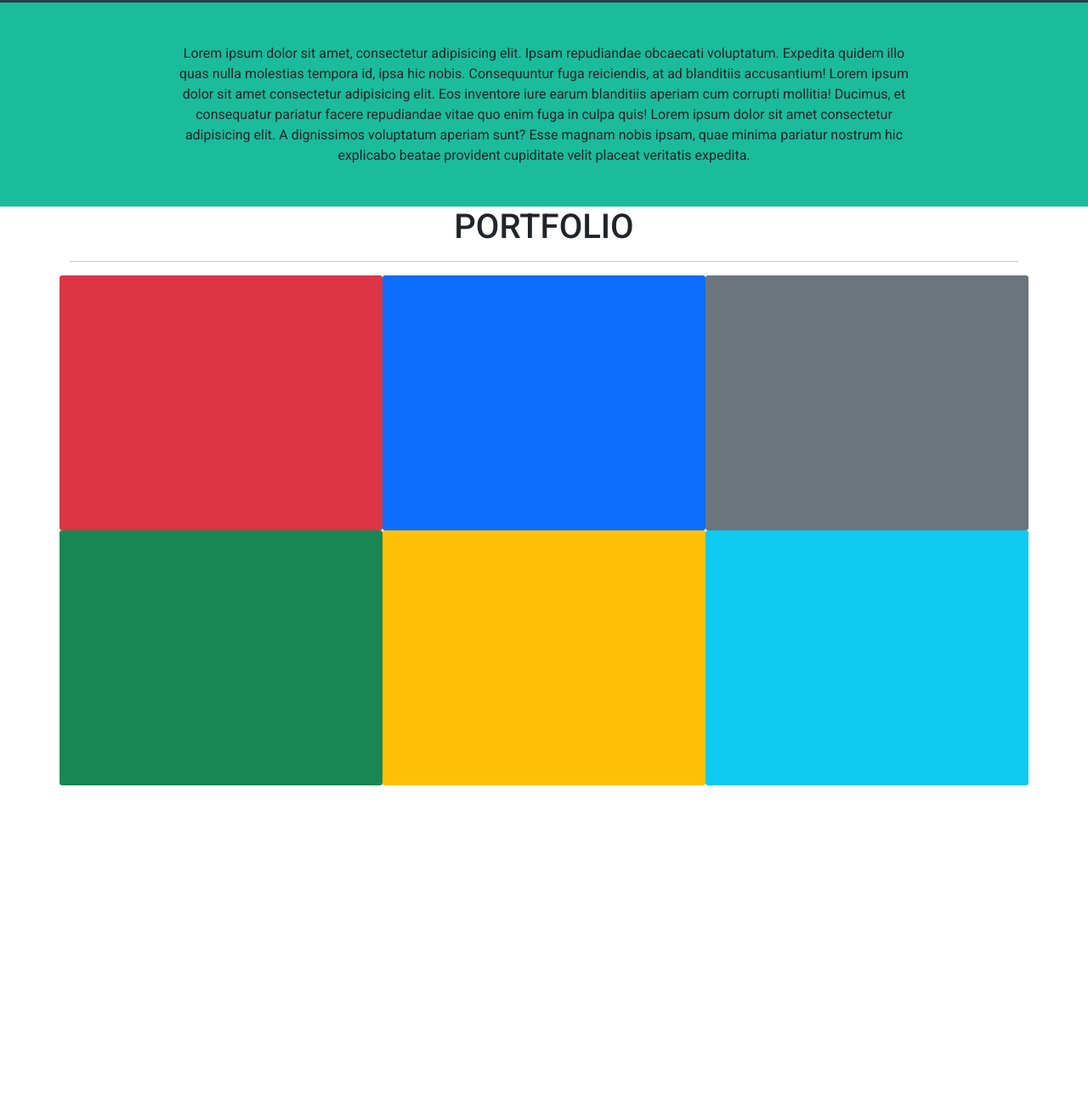
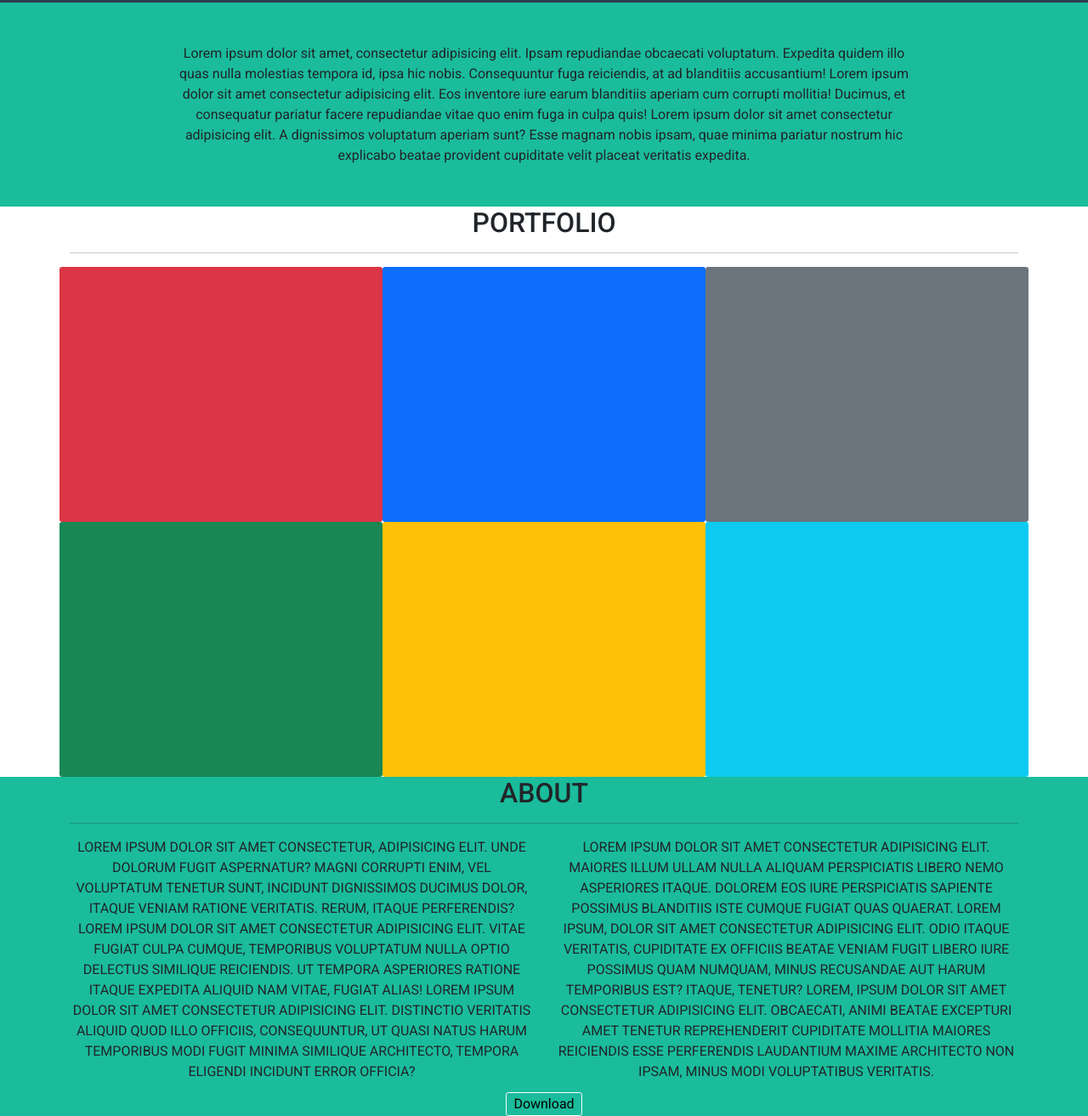
Before and after one commit to LeleGuidi/html-css-bootstrap-freelancer, a plain HTML site: page index.html in a window 1280 px wide. Shown: the part 63-1376 px from the top of the page at 85% size. Before the commit the page ends 987 px from the top, so only its background shows below. Drawn offline with nearby package versions, Linux system fonts and the light colour scheme.

Commit message:
Sezione about completata

```diff
--- a/css/style.css
+++ b/css/style.css
@@ -9,6 +9,12 @@
 -------------------*/
 body {
     font-family: 'Roboto', sans-serif;
+}
+/*-------------------
+    COLOR
+-------------------*/
+.hero, #about {
+    background-color: #1abc9c;
 }
 /*-------------------
     COMMON
@@ -30,9 +36,3 @@ header a {
     text-decoration: none;
     color: inherit;
 }
-/*-------------------
-    HERO
--------------------*/
-.hero {
-    background-color: #1abc9c;
-}
--- a/index.html
+++ b/index.html
@@ -59,7 +59,7 @@
             <!-- Sezione portfolio  -->
             <section id="portfolio">
                 <div class="container text-center text-uppercase">
-                    <h1>Portfolio</h1>
+                    <h2>Portfolio</h2>
                     <hr>
                     <div class="row">
                         <div class="col-12 col-md-6 col-lg-4 bg-danger rounded-1"></div>
@@ -72,6 +72,23 @@
                 </div>
             </section>
             <!-- /Sezione portfolio  -->
+            <!-- sezione about  -->
+            <section id="about">
+                <div class="container text-center text-uppercase">
+                    <h2>About</h2>
+                    <hr>
+                    <div class="row">
+                        <div class="col-12 col-md-6">
+                            Lorem ipsum dolor sit amet consectetur, adipisicing elit. Unde dolorum fugit aspernatur? Magni corrupti enim, vel voluptatum tenetur sunt, incidunt dignissimos ducimus dolor, itaque veniam ratione veritatis. Rerum, itaque perferendis? Lorem ipsum dolor sit amet consectetur adipisicing elit. Vitae fugiat culpa cumque, temporibus voluptatum nulla optio delectus similique reiciendis. Ut tempora asperiores ratione itaque expedita aliquid nam vitae, fugiat alias! Lorem ipsum dolor sit amet consectetur adipisicing elit. Distinctio veritatis aliquid quod illo officiis, consequuntur, ut quasi natus harum temporibus modi fugit minima similique architecto, tempora eligendi incidunt error officia?
+                        </div>
+                        <div class="col-12 col-md-6">
+                            Lorem ipsum dolor sit amet consectetur adipisicing elit. Maiores illum ullam nulla aliquam perspiciatis libero nemo asperiores itaque. Dolorem eos iure perspiciatis sapiente possimus blanditiis iste cumque fugiat quas quaerat. Lorem ipsum, dolor sit amet consectetur adipisicing elit. Odio itaque veritatis, cupiditate ex officiis beatae veniam fugit libero iure possimus quam numquam, minus recusandae aut harum temporibus est? Itaque, tenetur? Lorem, ipsum dolor sit amet consectetur adipisicing elit. Obcaecati, animi beatae excepturi amet tenetur reprehenderit cupiditate mollitia maiores reiciendis esse perferendis laudantium maxime architecto non ipsam, minus modi voluptatibus veritatis.
+                        </div>
+                    </div>
+                    <button class="border border-white bg-transparent rounded-1 px-2">Download</button>
+                </div>
+            </section>
+            <!-- /sezione about  -->
         </main>
         <footer></footer>
     </body>
```
